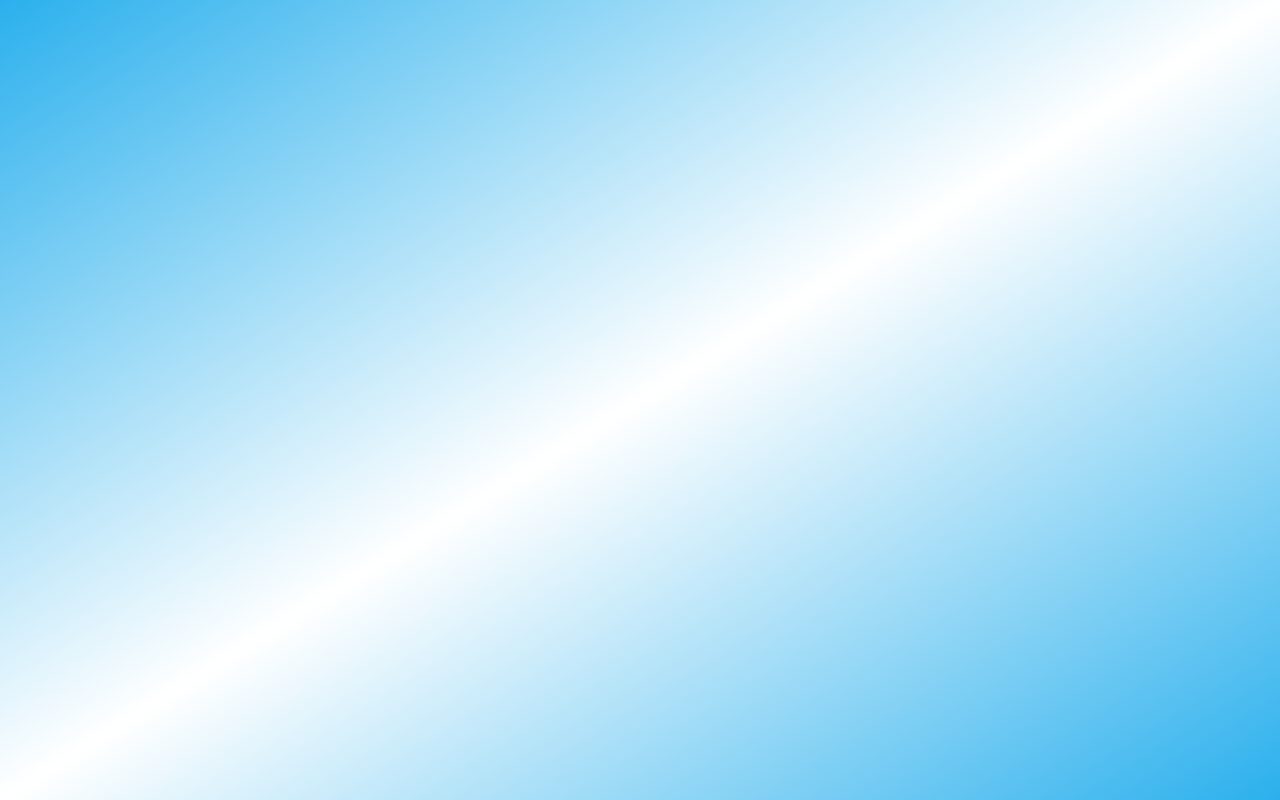
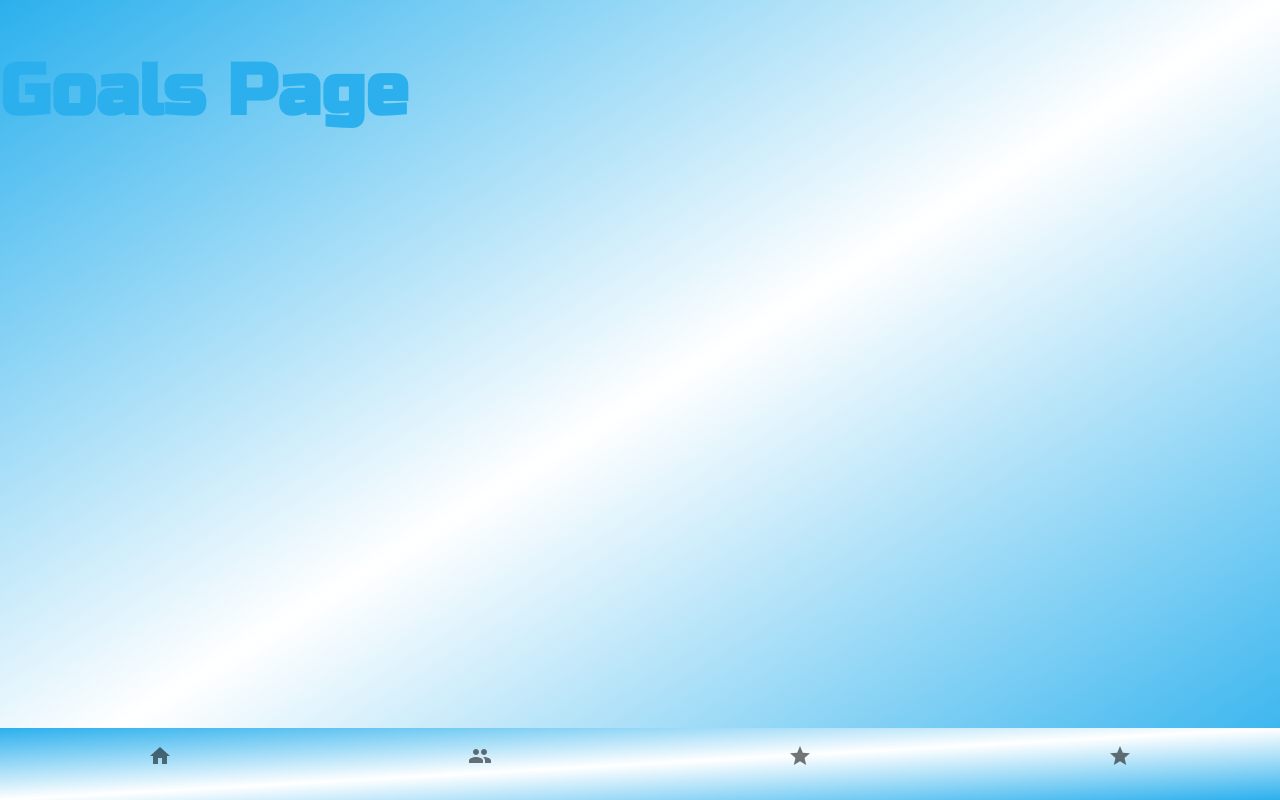
Before and after one commit to connka/accountabuddies, a React (Create React App) app: page /goals in a window 1280 px wide. Built offline with nearby package versions, Linux system fonts and the light colour scheme.

Commit message:
create goals component and set routes

```diff
--- a/src/App.js
+++ b/src/App.js
@@ -5,6 +5,7 @@ import './App.css';
 import Home from './components/home';
 import Dashboard from './components/dashboard';
 import Buddies from './components/buddies';
+import Goals from './components/goals';
 import Prizes from './components/prizes';
 
 function App() {
@@ -16,6 +17,7 @@ function App() {
             <Redirect from="/" to="/home" exact />
             <Route path="/home" component={Home} />
             <Route path="/dashboard" component={Dashboard} />
+            <Route path="/goals" component={Goals} />
             <Route path="/buddies" component={Buddies} />
             <Route path="/prizes" component={Prizes} />
           </Switch>
--- a/src/components/bottomNavigation.js
+++ b/src/components/bottomNavigation.js
@@ -33,6 +33,9 @@ function SimpleBottomNavigation() {
       <NavLink to={'/buddies'}>
         <BottomNavigationAction label="Buddies" icon={<BuddiesIcon />} />
       </NavLink>
+      <NavLink to={'/goals'}>
+        <BottomNavigationAction label="Goals" icon={<PrizesIcon />} />
+      </NavLink>
       <NavLink to={'/prizes'}>
         <BottomNavigationAction label="Prizes" icon={<PrizesIcon />} />
       </NavLink>
--- /dev/null
+++ b/src/components/goals.js
@@ -0,0 +1,15 @@
+import React, { Component } from 'react';
+import SimpleBottomNavigation from './bottomNavigation';
+
+class Goals extends Component {
+  render() {
+    return (
+      <div>
+        <h1>Goals Page</h1>
+        <SimpleBottomNavigation />
+      </div>
+    );
+  }
+}
+
+export default Goals;
```
